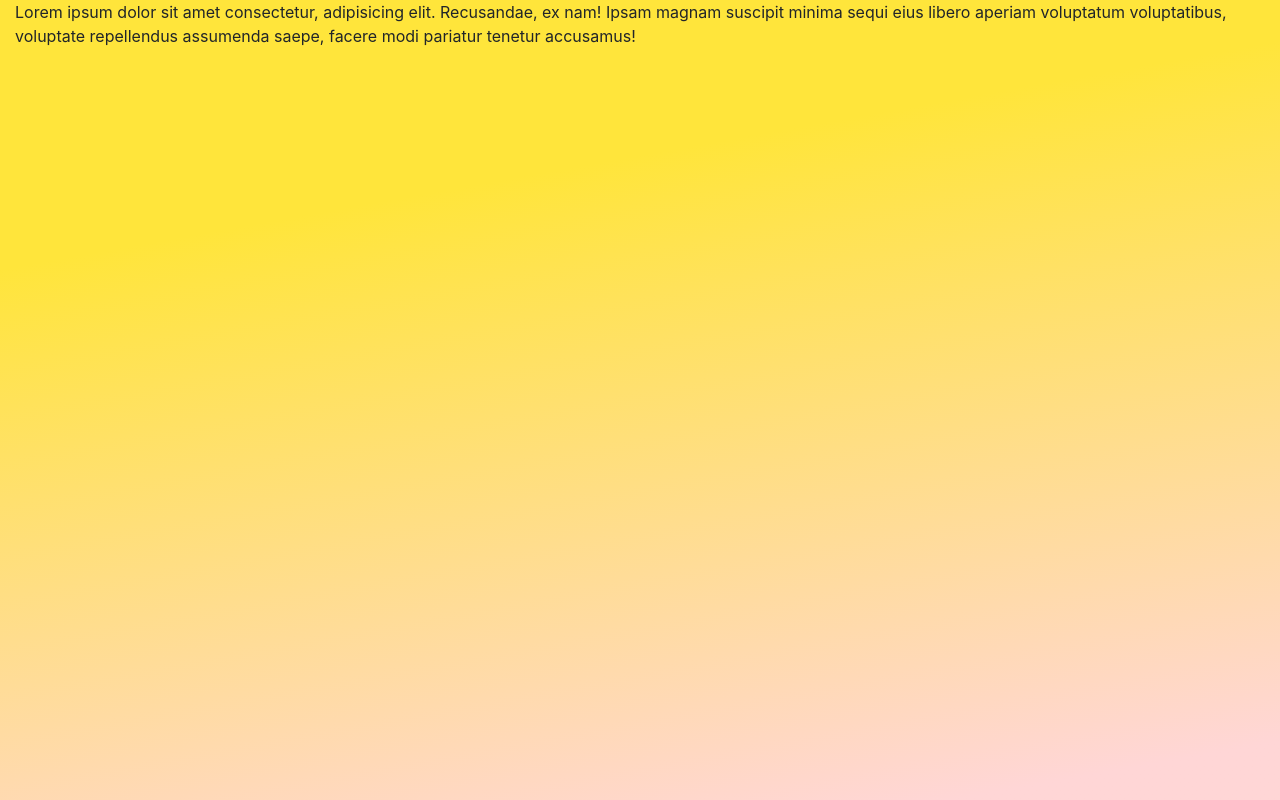
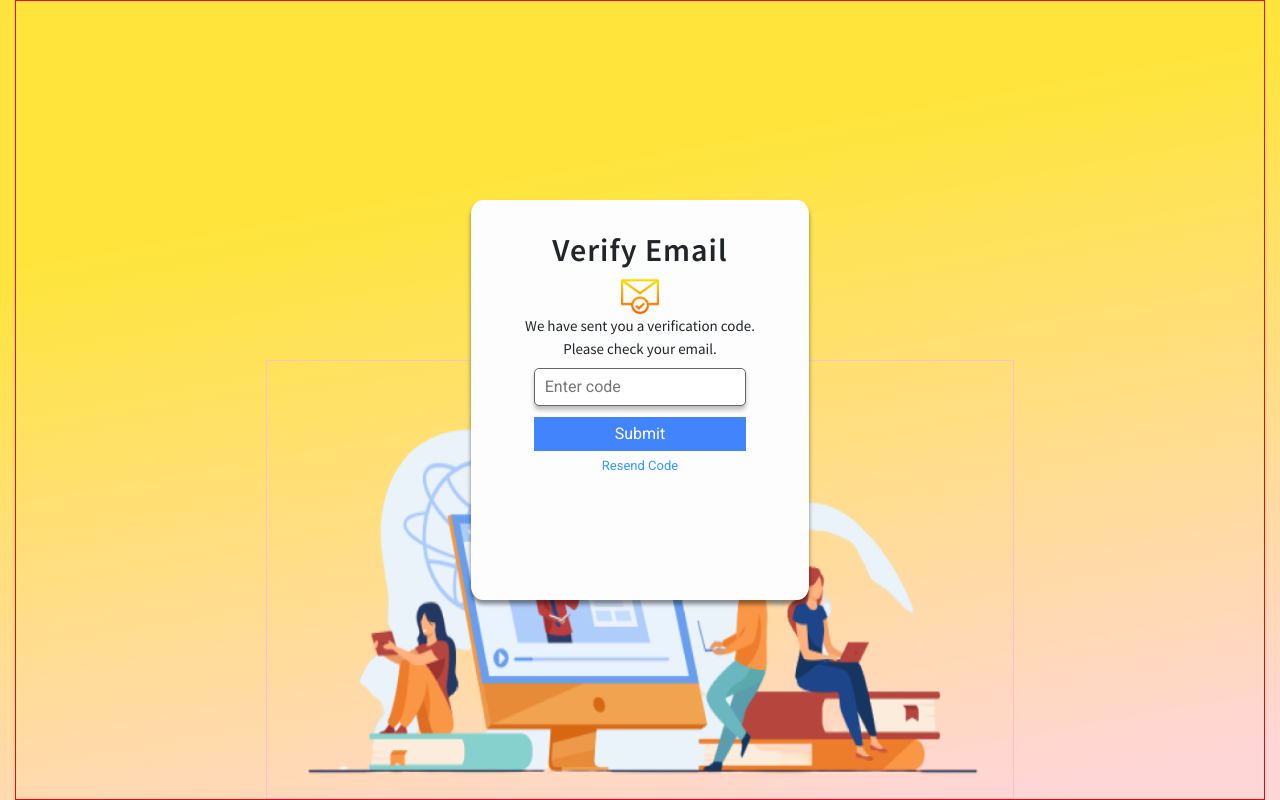
Before and after one commit to adrian-azu/deploy-sitebldr, an Angular app: page /verifyemail in a window 1280 px wide. Built offline with nearby package versions, Linux system fonts and the light colour scheme.

Commit message:
html and css of email verification done

```diff
--- a/src/app/registration/emailverification/emailverification.component.css
+++ b/src/app/registration/emailverification/emailverification.component.css
@@ -1,5 +1,105 @@
+@import url('https://fonts.googleapis.com/css2?family=Source+Sans+Pro:wght@400;600&display=swap');
 .container-fluid{
     width:100%;
     height:100vh;
     background: linear-gradient(169.88deg, #FFE53B 26.21%, rgba(255, 37, 37, 0.19) 94.29%);
+    z-index: -2
 }
+
+.bg{
+    border:1px solid red;
+    text-align: center;
+    margin:auto;
+    height:100%;
+    z-index: -1;
+}
+
+#verify_img{
+    top:45%;
+    position: relative;
+    width: 60%;
+    height: 55%;
+    border:1px solid pink;
+
+}
+
+form{
+    padding:1%;
+    margin:0 auto;
+    width:27%;
+    height:50%;
+    border-radius:3.5%;
+    position:relative;
+    top: -75%;
+    text-align:center;
+    background-color: #FDFDFD;
+    box-shadow: 0px 4px 4px rgba(0, 0, 0, 0.25), 0px 4px 4px rgba(0, 0, 0, 0.25);
+}
+
+.headerForm {
+    margin: 1% auto 0;
+}
+
+.headerForm h2{
+    font-family: 'Source Sans Pro', sans-serif;
+    letter-spacing: 1px;
+    padding-top:5%;
+    font-weight:600;
+}
+
+.headerForm img{
+    width: 12%;
+}
+
+.spiel{
+    width:80%;
+    margin: auto auto 2.5%;
+}
+
+.spiel p{
+    padding:0;
+    margin:0;
+    font-size: 15px;
+    font-family: 'Source Sans Pro', sans-serif;
+    font-style: normal;
+    font-weight: normal;
+}
+
+.field{
+    margin-bottom:3%;
+}
+
+.field input{
+    width:68%;
+    padding:6px 10px;
+    border-radius:5px;
+    font:14px;
+    font-weight: 300;
+    border: 1px solid #656565;
+    box-shadow: 0px 4px 4px rgba(0, 0, 0, 0.25);
+}
+
+.submit{
+    width:100%;
+}
+
+#submitBtn{
+    width:68%;
+    background-color: #4284FB;
+    border:1px solid #4284FB;
+    color: #FFF;
+    padding:4px;
+    margin:2px;
+    font-weight:500;
+}
+
+.resend a{
+    color: #3399ff;
+    font-size: small;
+}
+
+a:hover{
+    color: #6600ff;
+    text-decoration: underline;
+    cursor: pointer;
+}
--- a/src/app/registration/emailverification/emailverification.component.html
+++ b/src/app/registration/emailverification/emailverification.component.html
@@ -1,3 +1,31 @@
-<div class="container-fluid">
-    Lorem ipsum dolor sit amet consectetur, adipisicing elit. Recusandae, ex nam! Ipsam magnam suscipit minima sequi eius libero aperiam voluptatum voluptatibus, voluptate repellendus assumenda saepe, facere modi pariatur tenetur accusamus!
+<div class = "container-fluid">
+    <div class = "bg">
+        <img src = "assets/Images/verification.png" id = "verify_img">
+    </div>
+
+    <form [formGroup] = "verifyForm">
+        <div class="headerForm">
+            <h2> Verify Email </h2>
+            <img src="assets/Images/verification_email.png">
+        </div>
+
+        <div class = "spiel">
+            <p>We have sent you a verification code. </p>
+            <p>Please check your email.</p>
+        </div>
+
+        <div class="field">
+            <input type="text"
+            placeholder="Enter code">
+        </div>
+
+
+        <div class="submit">
+            <input type="submit" id="submitBtn">
+        </div>
+
+        <div class="resend">
+            <a>Resend Code</a>
+        </div>
+    </form>
 </div>
--- a/src/app/registration/emailverification/emailverification.component.ts
+++ b/src/app/registration/emailverification/emailverification.component.ts
@@ -1,4 +1,5 @@
 import { Component, OnInit } from '@angular/core';
+import { FormBuilder, FormGroup, Validators, FormControl } from '@angular/forms';
 
 @Component({
   selector: 'emailverification',
@@ -6,10 +7,15 @@ import { Component, OnInit } from '@angular/core';
   styleUrls: ['./emailverification.component.css']
 })
 export class EmailverificationComponent implements OnInit {
+  verifyForm: FormGroup;
 
-  constructor() { }
+
+  constructor(private formBuilder: FormBuilder) { }
 
   ngOnInit(): void {
+    this.verifyForm = this.formBuilder.group({
+      verifyCode: ['']
+    })
   }
 
 }
--- a/src/styles.css
+++ b/src/styles.css
@@ -1,11 +1,16 @@
 /* You can add global styles to this file, and also import other style files */
 @import "~bootstrap/dist/css/bootstrap.css";
+@import url('https://fonts.googleapis.com/css2?family=Poppins:wght@100&family=Roboto&family=Sacramento&display=swap');
 
 *{
     margin:0px;
     padding:0px;
 }
 
+body{
+    font-family: 'Roboto', 'Poppins', sans-serif;
+}
+
 html{
     scroll-behavior: smooth;
 }
```
